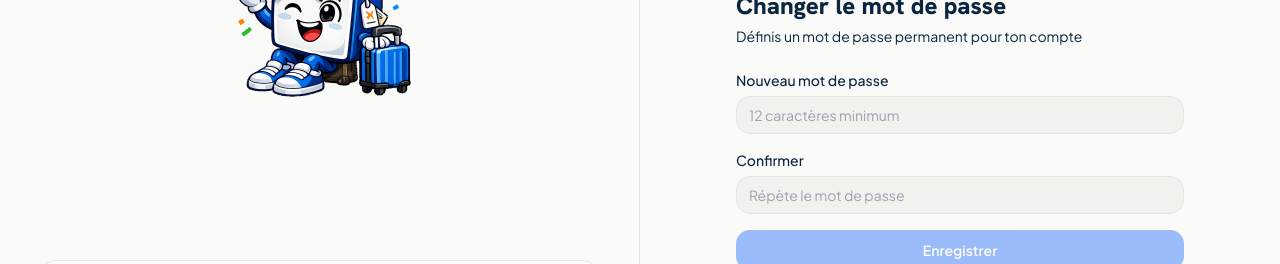
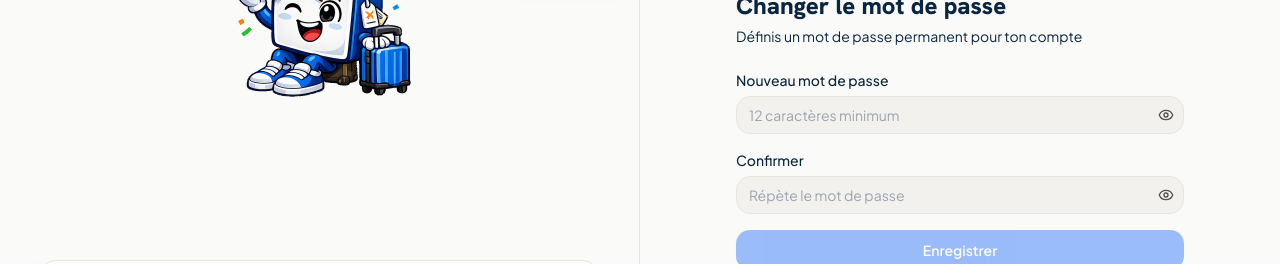
Before and after one commit to MONDONY/dony-admin, a Nuxt app: page /change-password in a window 1280 px wide. Shown: the part 299-563 px from the top of the page. Built offline with nearby package versions, Linux system fonts and the light colour scheme.

Commit message:
feat(auth): add show/hide toggle to password fields
Nouveau composant partage PasswordField (icone oeil, lucide-vue-next)
pour verifier visuellement le mot de passe saisi avant de valider.
Applique aux trois champs de change-password.vue (actuel, nouveau,
confirmation) et au champ de login.vue.

```diff
--- /dev/null
+++ b/app/features/auth/components/PasswordField.vue
@@ -0,0 +1,45 @@
+<script setup lang="ts">
+import { ref } from 'vue'
+import { Eye, EyeOff } from 'lucide-vue-next'
+
+defineProps<{
+  id: string
+  modelValue: string
+  label: string
+  autocomplete: string
+  placeholder?: string
+  disabled?: boolean
+}>()
+const emit = defineEmits<{ 'update:modelValue': [value: string] }>()
+
+const visible = ref(false)
+</script>
+
+<template>
+  <div class="flex flex-col gap-1.5">
+    <label :for="id" class="text-sm font-medium text-text">{{ label }}</label>
+    <div class="relative">
+      <input
+        :id="id"
+        :type="visible ? 'text' : 'password'"
+        :value="modelValue"
+        :autocomplete="autocomplete"
+        :placeholder="placeholder"
+        :disabled="disabled"
+        class="w-full rounded-btn border border-border bg-surface-el px-3 py-2 pr-10 text-sm text-text placeholder:text-subtle focus:outline-none focus:ring-2 focus:ring-primary/50 focus:border-primary transition-colors"
+        @input="emit('update:modelValue', ($event.target as HTMLInputElement).value)"
+      />
+      <button
+        type="button"
+        :data-test="`${id}-toggle-visibility`"
+        class="absolute right-2.5 top-1/2 -translate-y-1/2 text-text-muted hover:text-text transition-colors disabled:opacity-40"
+        :aria-label="visible ? 'Masquer le mot de passe' : 'Afficher le mot de passe'"
+        :disabled="disabled"
+        @click="visible = !visible"
+      >
+        <EyeOff v-if="visible" class="w-4 h-4" />
+        <Eye v-else class="w-4 h-4" />
+      </button>
+    </div>
+  </div>
+</template>
--- a/app/pages/change-password.vue
+++ b/app/pages/change-password.vue
@@ -5,6 +5,7 @@ import { EmailAuthProvider, reauthenticateWithCredential } from 'firebase/auth'
 import { useApi } from '@/composables/useApi'
 import { useFirebaseAuth } from '@/features/auth/composables/useFirebaseAuth'
 import { useAuthStore } from '@/stores/auth'
+import PasswordField from '@/features/auth/components/PasswordField.vue'
 import ThemeToggle from '@/components/ui/ThemeToggle.vue'
 
 definePageMeta({ layout: 'auth' })
@@ -97,43 +98,24 @@ async function handleSubmit() {
     </div>
 
     <form class="flex flex-col gap-4" @submit.prevent="handleSubmit">
-      <div v-if="requiresCurrentPassword" class="flex flex-col gap-1.5">
-        <label for="current-password" class="text-sm font-medium text-text">Mot de passe actuel</label>
-        <input
-          id="current-password"
-          v-model="currentPassword"
-          type="password"
-          autocomplete="current-password"
-          class="w-full rounded-btn border border-border bg-surface-el px-3 py-2 text-sm text-text placeholder:text-subtle focus:outline-none focus:ring-2 focus:ring-primary/50 focus:border-primary transition-colors"
-          :disabled="loading"
-        />
-      </div>
+      <PasswordField
+        v-if="requiresCurrentPassword"
+        id="current-password" v-model="currentPassword"
+        label="Mot de passe actuel" autocomplete="current-password"
+        :disabled="loading"
+      />
 
-      <div class="flex flex-col gap-1.5">
-        <label for="new-password" class="text-sm font-medium text-text">Nouveau mot de passe</label>
-        <input
-          id="new-password"
-          v-model="newPassword"
-          type="password"
-          autocomplete="new-password"
-          placeholder="12 caractères minimum"
-          class="w-full rounded-btn border border-border bg-surface-el px-3 py-2 text-sm text-text placeholder:text-subtle focus:outline-none focus:ring-2 focus:ring-primary/50 focus:border-primary transition-colors"
-          :disabled="loading"
-        />
-      </div>
+      <PasswordField
+        id="new-password" v-model="newPassword"
+        label="Nouveau mot de passe" autocomplete="new-password"
+        placeholder="12 caractères minimum" :disabled="loading"
+      />
 
-      <div class="flex flex-col gap-1.5">
-        <label for="confirm-password" class="text-sm font-medium text-text">Confirmer</label>
-        <input
-          id="confirm-password"
-          v-model="confirmPassword"
-          type="password"
-          autocomplete="new-password"
-          placeholder="Répète le mot de passe"
-          class="w-full rounded-btn border border-border bg-surface-el px-3 py-2 text-sm text-text placeholder:text-subtle focus:outline-none focus:ring-2 focus:ring-primary/50 focus:border-primary transition-colors"
-          :disabled="loading"
-        />
-      </div>
+      <PasswordField
+        id="confirm-password" v-model="confirmPassword"
+        label="Confirmer" autocomplete="new-password"
+        placeholder="Répète le mot de passe" :disabled="loading"
+      />
 
       <div v-if="error" class="rounded-btn bg-error/10 border border-error/20 px-3 py-2 text-sm text-error">
         {{ error }}
--- a/app/pages/login.vue
+++ b/app/pages/login.vue
@@ -1,6 +1,7 @@
 <script setup lang="ts">
 import { ref } from 'vue'
 import { useFirebaseAuth } from '@/features/auth/composables/useFirebaseAuth'
+import PasswordField from '@/features/auth/components/PasswordField.vue'
 import ThemeToggle from '@/components/ui/ThemeToggle.vue'
 
 definePageMeta({ layout: 'auth' })
@@ -71,18 +72,11 @@ async function handleSubmit() {
         />
       </div>
 
-      <div class="flex flex-col gap-1.5">
-        <label for="password" class="text-sm font-medium text-text">Mot de passe</label>
-        <input
-          id="password"
-          v-model="password"
-          type="password"
-          autocomplete="current-password"
-          placeholder="••••••••••••"
-          class="w-full rounded-btn border border-border bg-surface-el px-3 py-2 text-sm text-text placeholder:text-subtle focus:outline-none focus:ring-2 focus:ring-primary/50 focus:border-primary transition-colors"
-          :disabled="loading"
-        />
-      </div>
+      <PasswordField
+        id="password" v-model="password"
+        label="Mot de passe" autocomplete="current-password"
+        placeholder="••••••••••••" :disabled="loading"
+      />
 
       <div v-if="error" class="rounded-btn bg-error/10 border border-error/20 px-3 py-2 text-sm text-error">
         {{ error }}
```
Also changed, not shown: 1 other file (tests, documents, lock files or other folders).
